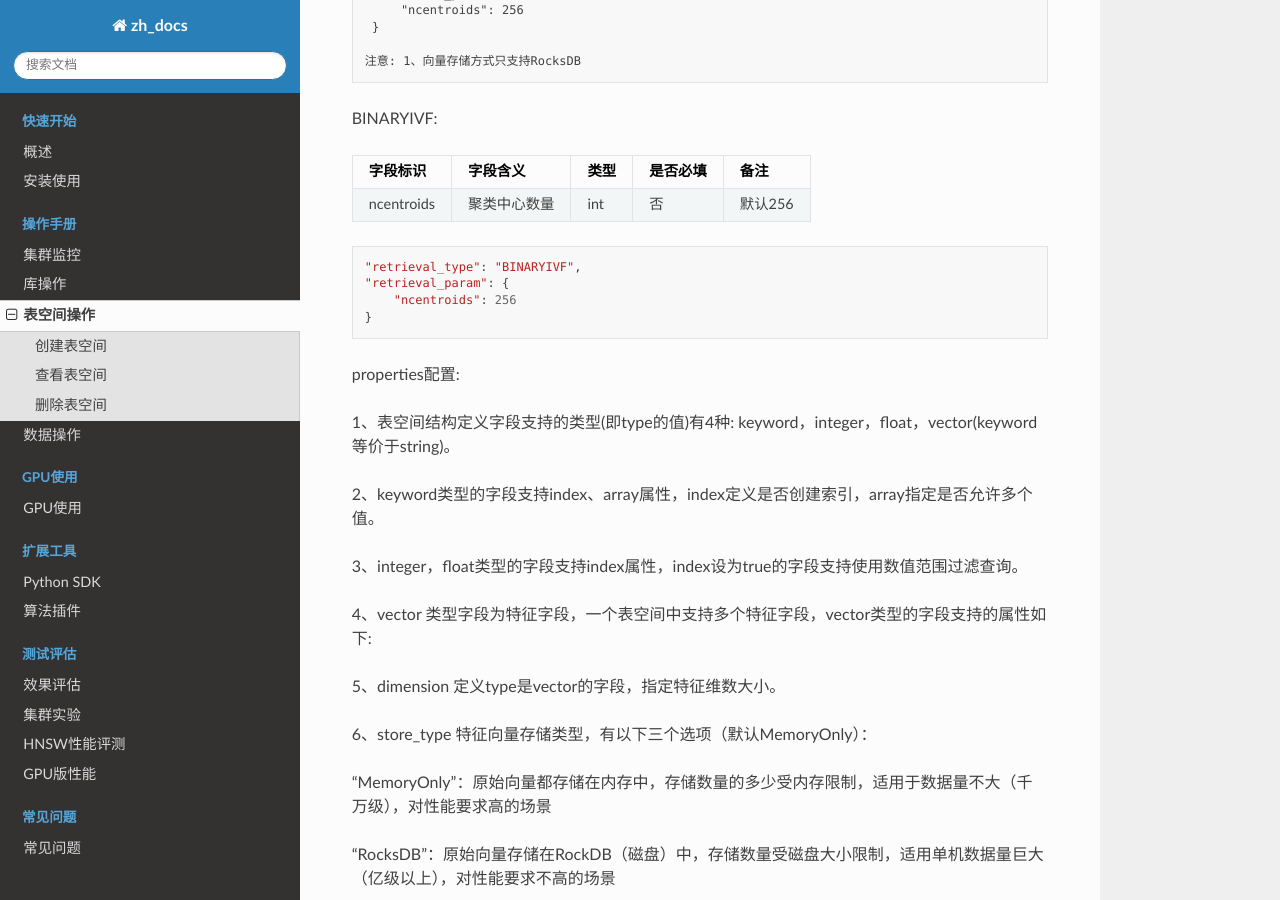
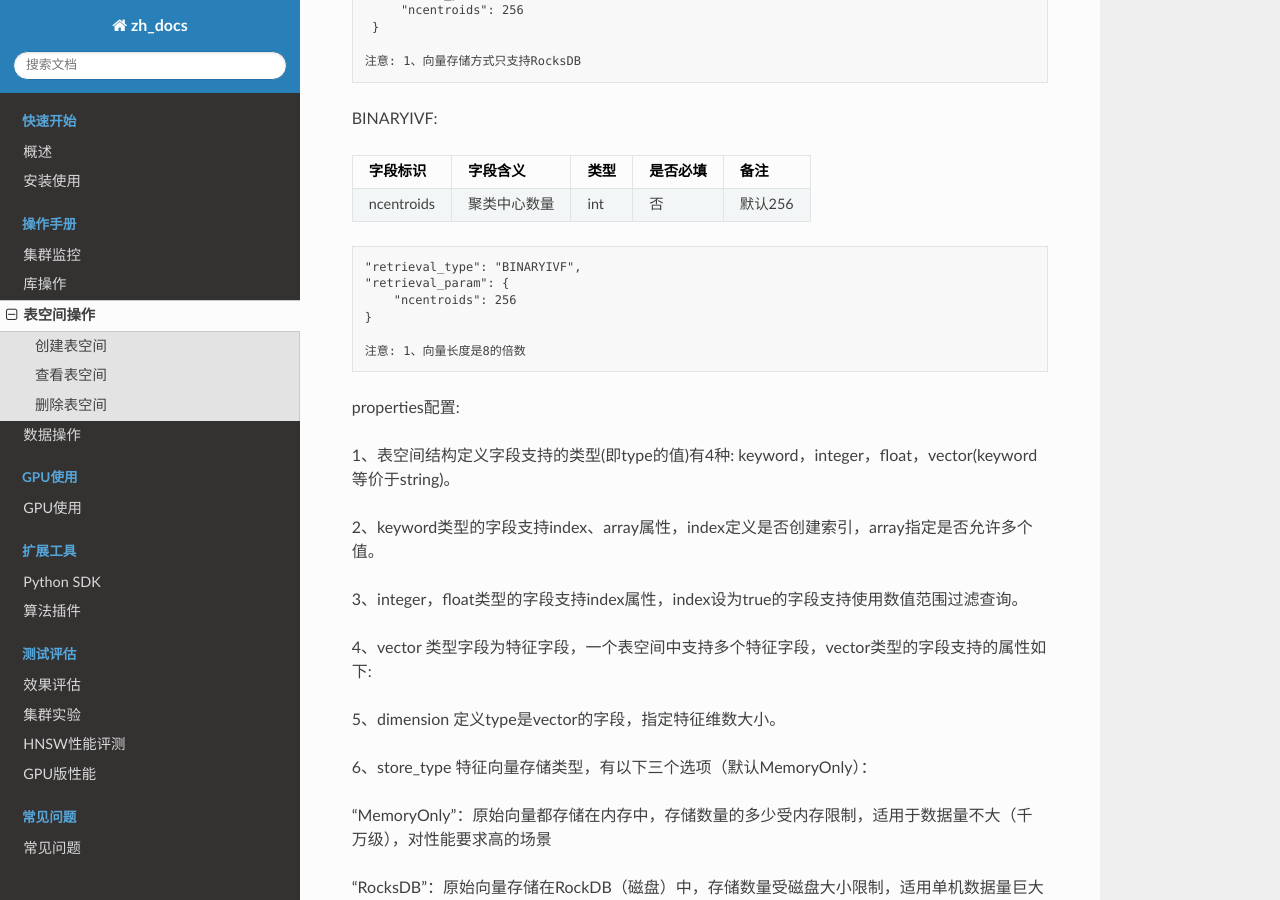
Before and after one commit to nizyun/vs_cn, a Sphinx documentation site: the page built from docs/source/use_op/op_space.rst, in a window 1280 px wide and 900 px high, scrolled down 3307 px. Built offline with Sphinx 7.4.7 and the Read the Docs theme 2.0.0, drawn with Linux system fonts in a browser that asks for light colours; pages that are not in the unit, such as notebooks, are missing from menus.

Commit message:
Update op_space.rst

```diff
--- a/docs/source/use_op/op_space.rst
+++ b/docs/source/use_op/op_space.rst
@@ -198,6 +198,8 @@ BINARYIVF:
       "ncentroids": 256
   }
 
+  注意: 1、向量长度是8的倍数
+
 properties配置:
 
 1、表空间结构定义字段支持的类型(即type的值)有4种: keyword，integer，float，vector(keyword等价于string)。
```
